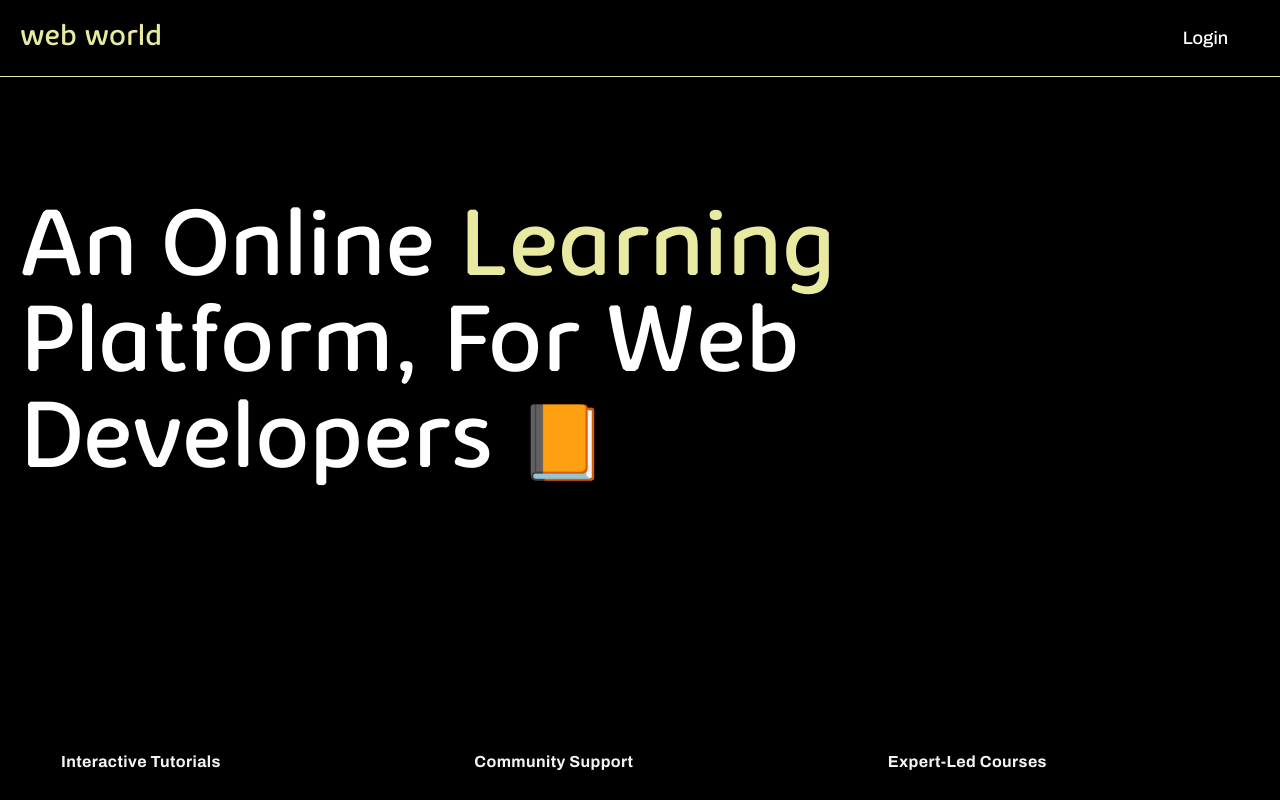
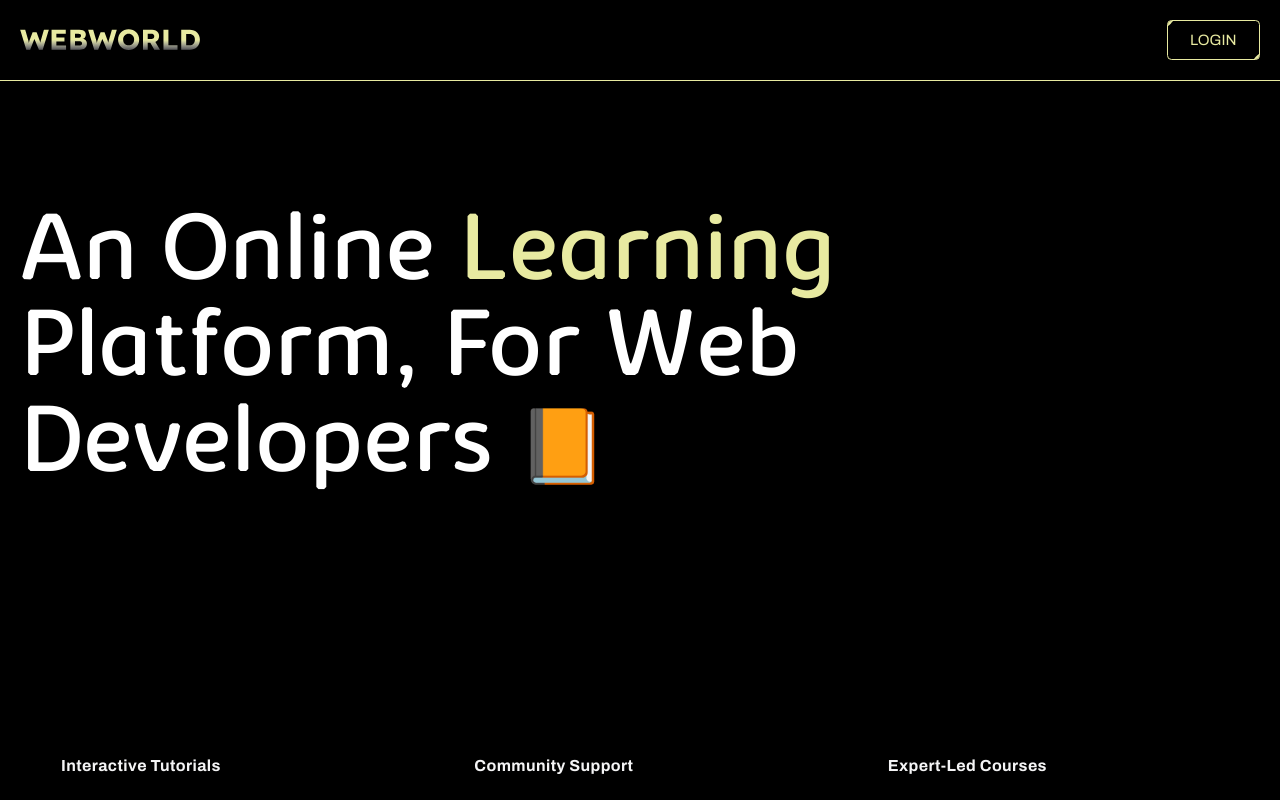
Before and after one commit to JayashSaini/WebWorld-Frontend, a React (Vite) app: page / in a window 1280 px wide. Shown: the top 800 px of the page. Built offline with nearby package versions, Linux system fonts and the light colour scheme.

Commit message:
feat(Ux): improve user experience and change logo

```diff
--- a/src/App.css
+++ b/src/App.css
@@ -40,3 +40,60 @@
 .custom-font {
   font-family: "myFonts";
 }
+
+/* button design */
+.button {
+  --color: #e8eaa1;
+  padding: 0.5em 1.5em;
+  background-color: transparent;
+  border-radius: 0.3em;
+  position: relative;
+  overflow: hidden;
+  cursor: pointer;
+  transition: 0.5s;
+  font-weight: 400;
+  font-size: 15px;
+  border: 1px solid;
+  font-family: inherit;
+  text-transform: uppercase;
+  color: var(--color);
+  z-index: 1;
+}
+
+.button::before,
+.button::after {
+  content: "";
+  display: block;
+  width: 50px;
+  height: 50px;
+  transform: translate(-50%, -50%);
+  position: absolute;
+  border-radius: 50%;
+  z-index: -1;
+  background-color: var(--color);
+  transition: 1s ease;
+}
+
+.button::before {
+  top: -1em;
+  left: -1em;
+}
+
+.button::after {
+  left: calc(100% + 1em);
+  top: calc(100% + 1em);
+}
+
+.button:hover::before,
+.button:hover::after {
+  height: 410px;
+  width: 410px;
+}
+
+.button:hover {
+  color: rgb(10, 25, 30);
+}
+
+.button:active {
+  filter: brightness(0.8);
+}
--- a/src/components/Footer.tsx
+++ b/src/components/Footer.tsx
@@ -1,5 +1,5 @@
 import { Link } from "react-router-dom";
-
+import logo from "../assets/logo.svg";
 const Footer = () => {
   return (
     <footer className="mt-24">
@@ -7,9 +7,7 @@ const Footer = () => {
         <div className="md:flex md:justify-between">
           <div className="mb-6 md:mb-0">
             <Link to="/" className="flex items-center">
-              <span className="self-center text-3xl font-semibold  whitespace-nowrap ">
-                web world
-              </span>
+              <img src={logo} alt="" className="w-[180px]" />
             </Link>
           </div>
           <div className="grid grid-cols-2 gap-8 sm:gap-6 sm:grid-cols-3">
--- a/src/components/Header.tsx
+++ b/src/components/Header.tsx
@@ -2,10 +2,11 @@ import gsap from "gsap";
 import React, { useEffect } from "react";
 import { useAnimation } from "../context/animation.context";
 import { Link } from "react-router-dom";
+import logo from "../assets/logo.svg";
 
 const Header = () => {
   const { timeline } = useAnimation();
-  const headingRef = React.useRef<HTMLHeadingElement>(null);
+  const headingRef = React.useRef(null);
   const buttonRef = React.useRef<HTMLButtonElement>(null);
 
   // Use effect to add animations to the timeline
@@ -33,15 +34,10 @@ const Header = () => {
 
   return (
     <nav className="w-full flex items-center justify-between md:px-5 px-3 md:py-5 py-4 border-b-[#e8eaa1] border-b-[1px]">
-      <Link to="/">
-        <h1 ref={headingRef} className="text-3xl font-light custom-font">
-          web world
-        </h1>
+      <Link to="/" ref={headingRef}>
+        <img src={logo} alt="" className="w-[180px]" />
       </Link>
-      <button
-        ref={buttonRef}
-        className=" text-white font-medium text-lg md:mr-8 mr-2 hover:underline  "
-      >
+      <button ref={buttonRef} className=" button ">
         Login
       </button>
     </nav>
--- a/src/lib/data.ts
+++ b/src/lib/data.ts
@@ -35,4 +35,10 @@ export const projects: Project[] = [
       "Access curated resources including articles, videos, and tools to aid your learning and improving your speed.",
     link: "/resources",
   },
+  {
+    title: "Code Challenges",
+    description:
+      "Test your skills with coding challenges designed to push your boundaries and improve your problem-solving abilities.",
+    link: "/challenges",
+  },
 ];
--- a/src/pages/Home.tsx
+++ b/src/pages/Home.tsx
@@ -25,7 +25,7 @@ const Home: React.FC = () => {
   // Function to handle media query changes and update displayProjects state
   const handleViewportChange = (e: MediaQueryListEvent) => {
     if (e.matches) {
-      setDisplayProjects(sliceProjects(2));
+      setDisplayProjects(sliceProjects(3));
     } else {
       setDisplayProjects(projects);
     }
```
Also changed, not shown: src/assets/logo.svg (added).
